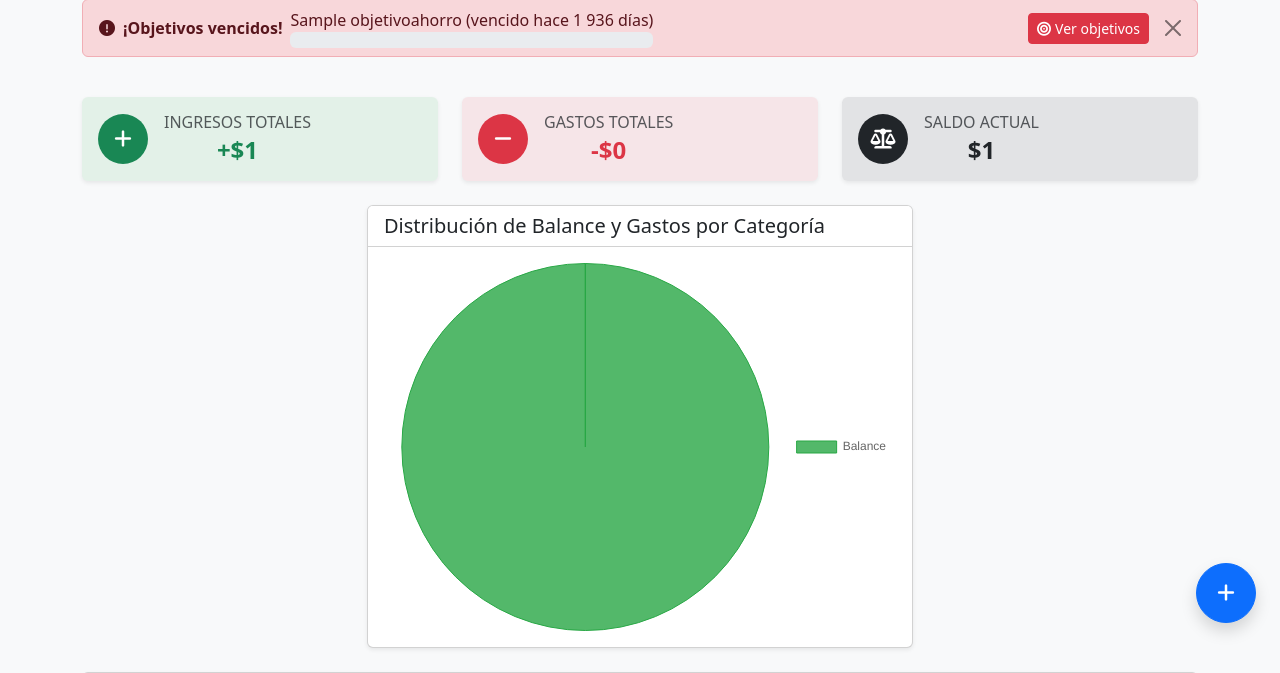
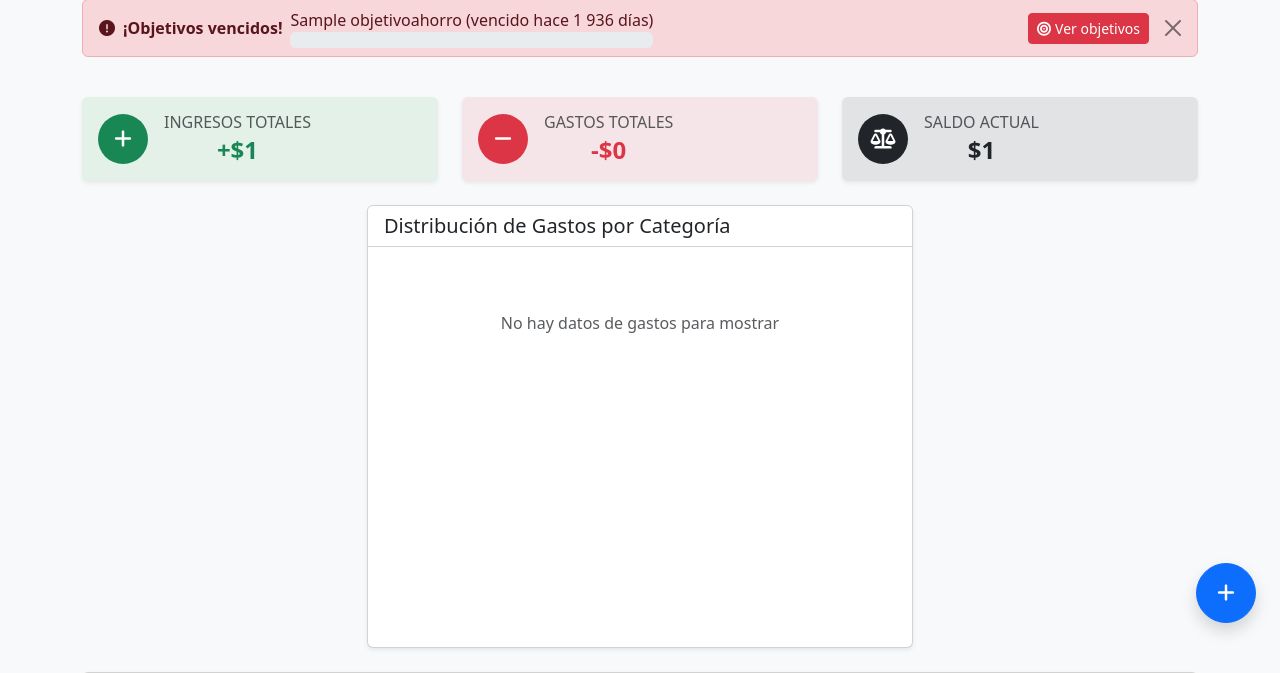
Before and after one commit to bllq99/ecofinance, a Django app: page / in a window 1280 px wide. Shown: the part 153-826 px from the top of the page. Run offline with Django 5.2, Linux system fonts and the light colour scheme; a user stored in the database is signed in; tables that the repository leaves empty hold one stand-in row (values such as "Sample post"); parts of the project's set-up code (start-up, migrations or seed data) failed here and were passed over.

Commit message:
Actualizar el dashboard: modificar el título del gráfico y ajustar la lógica para mostrar solo datos de gastos por categoría, mejorando la claridad de la información presentada.

```diff
--- a/finanzas/templates/finanzas/dashboard.html
+++ b/finanzas/templates/finanzas/dashboard.html
@@ -147,7 +147,7 @@
         <div class="col-md-6 mx-auto">
             <div class="card shadow-sm">
                 <div class="card-header bg-white">
-                    <h5 class="card-title mb-0">Distribución de Balance y Gastos por Categoría</h5>
+                    <h5 class="card-title mb-0">Distribución de Gastos por Categoría</h5>
                 </div>
                 <div class="card-body" style="height: 400px;">
                     <canvas id="balanceChart"></canvas>
@@ -238,17 +238,16 @@
 <script src="https://cdn.jsdelivr.net/npm/chart.js"></script>
 <script>
 document.addEventListener('DOMContentLoaded', function() {
-    // Gráfico de balance y gastos
+    // Gráfico de gastos por categoría
     var ctx = document.getElementById('balanceChart');
 
-    // Asegurarnos de que los valores sean números
-    var balance = parseFloat('{{ balance|default:"0" }}') || 0;
+    // Obtener datos de gastos por categoría
     var gastosCategorias = JSON.parse('{{ gastos_categorias|safe }}');
 
     // Preparar datos para el gráfico
-    var labels = ['Balance'];
-    var data = [balance];
-    var backgroundColors = ['rgba(40, 167, 69, 0.8)']; // Verde para balance
+    var labels = [];
+    var data = [];
+    var backgroundColors = [];
 
     // Colores para las categorías de gastos
     var coloresGastos = [
@@ -268,7 +267,7 @@ document.addEventListener('DOMContentLoaded', function() {
     });
 
     // Solo mostrar el gráfico si hay datos
-    if (balance > 0 || data.length > 1) {
+    if (data.length > 0) {
         new Chart(ctx, {
             type: 'pie',
             data: {
@@ -308,7 +307,7 @@ document.addEventListener('DOMContentLoaded', function() {
         });
     } else {
         // Mostrar mensaje si no hay datos
-        ctx.parentElement.innerHTML = '<div class="text-center text-muted mt-5">No hay datos para mostrar</div>';
+        ctx.parentElement.innerHTML = '<div class="text-center text-muted mt-5">No hay datos de gastos para mostrar</div>';
     }
 
     // Gráfico de ahorro por objetivo
```
